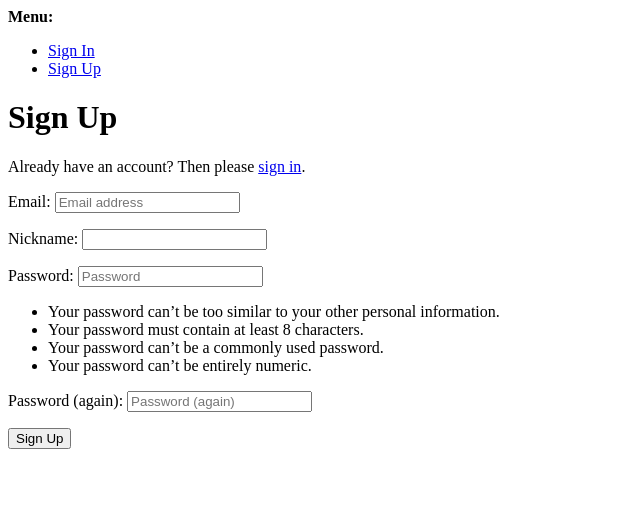
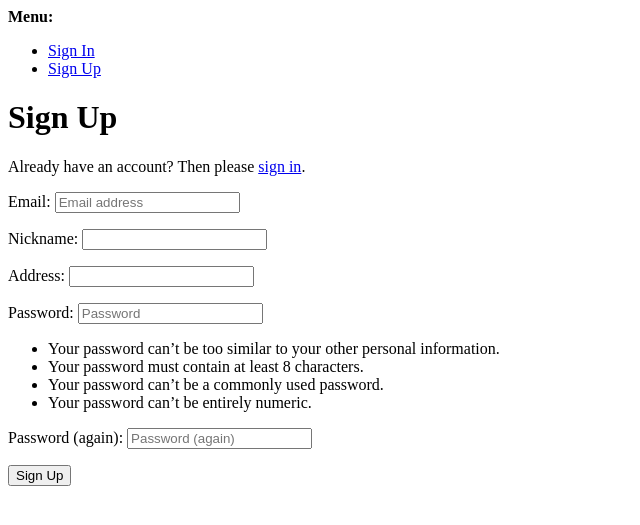
Before and after one commit to MyeonggyunPark/pf2_market, a Django app: page /signup/ in a window 1280 px wide. Shown: the top 525 px of the page, without its empty margins (0-640 px from the left). Run offline with Django 5.2, Linux system fonts and the light colour scheme.

Commit message:
feat: Capture and display user address in signup and home page

```diff
--- a/market/forms.py
+++ b/market/forms.py
@@ -11,31 +11,32 @@ from .models import User
 class CustomSignupForm(SignupForm):
     """
     Custom signup form extending django-allauth's SignupForm.
-    Adds a 'nickname' field and stores it on the custom User model.
+    Adds a 'nickname' and 'address' field and stores it on the custom User model.
     """
 
-    # Extra field displayed on the signup page (optional nickname for each user)
-    nickname = forms.CharField(
-        max_length=15,
-        required=False,
-        label="Nickname",
-    )
+    # Extra optional nickname displayed on the signup page
+    nickname = forms.CharField(max_length=15, required=False, label="Nickname")
+
+    # Required address field displayed on the signup page
+    address = forms.CharField(max_length=40, required=True, label="Address")
+
 
     def save(self, request):
         """
         Called by django-allauth when the signup form is submitted and valid.
-        Creates the user via the parent class, then attaches 'nickname'.
+        Creates the user via the parent class, then attaches 'nickname' and 'address'.
         """
         # First let allauth create the user object (email, password, etc.)
         user = super().save(request)
 
-        # Safely get the nickname value from the cleaned form data
+        # Safely get the values from the cleaned form data
         nickname = self.cleaned_data.get("nickname")
+        address = self.cleaned_data.get("address")
 
-        # Only update and save the user if a nickname was provided
-        if nickname:
-            user.nickname = nickname
-            user.save()
+        # Attach nickname and address to the user instance
+        user.nickname = nickname  # nickname may be None/empty if not provided
+        user.address = address    # address is required, so this should always be set
+        user.save()
 
         # Return the user instance to allauth's signup flow
         return user
--- a/market/templates/market/index.html
+++ b/market/templates/market/index.html
@@ -18,7 +18,11 @@
 
   {% if user.is_authenticated %}
     <p>Hello! <strong>{{ user.nickname }}</strong></p>
-  {% else %}
+    <br>
+    <p>Your Info</p>
+    <p>Nickname - {{ user.nickname }}</p>
+    <p>Address - {{ user.address }}</p>
+  {% else %}`
     <p>Welcome, guest!</p>
   {% endif %}
 
```
